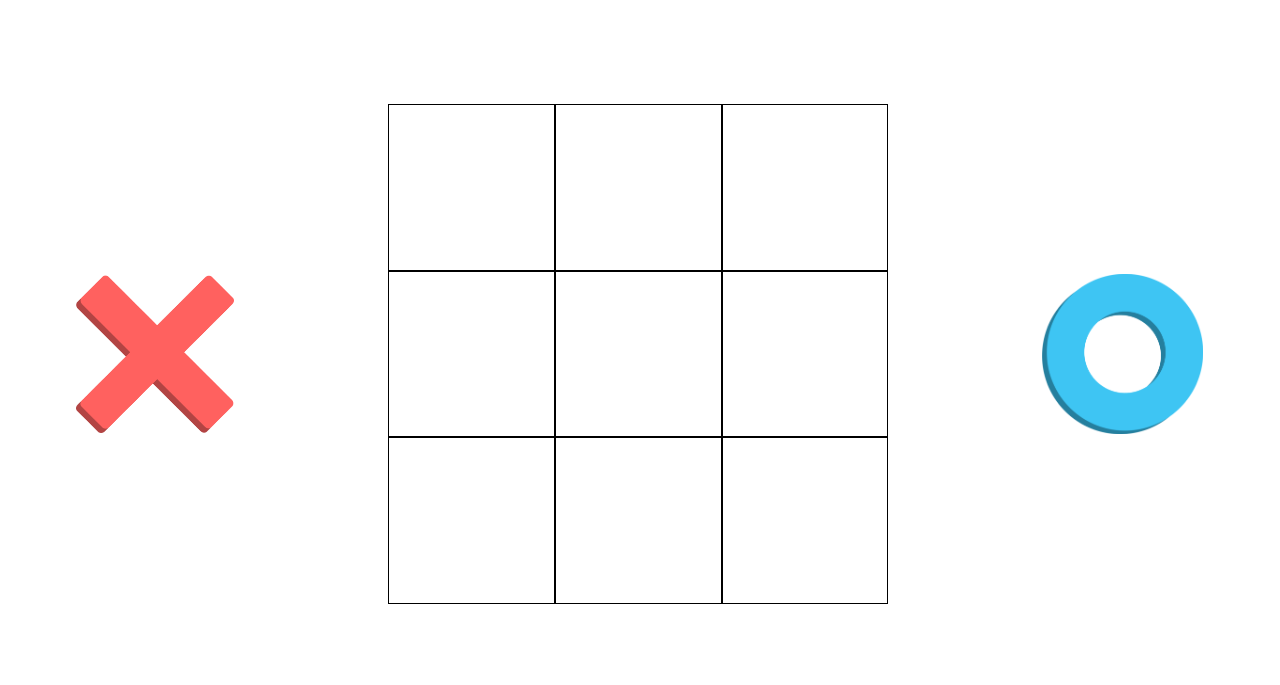
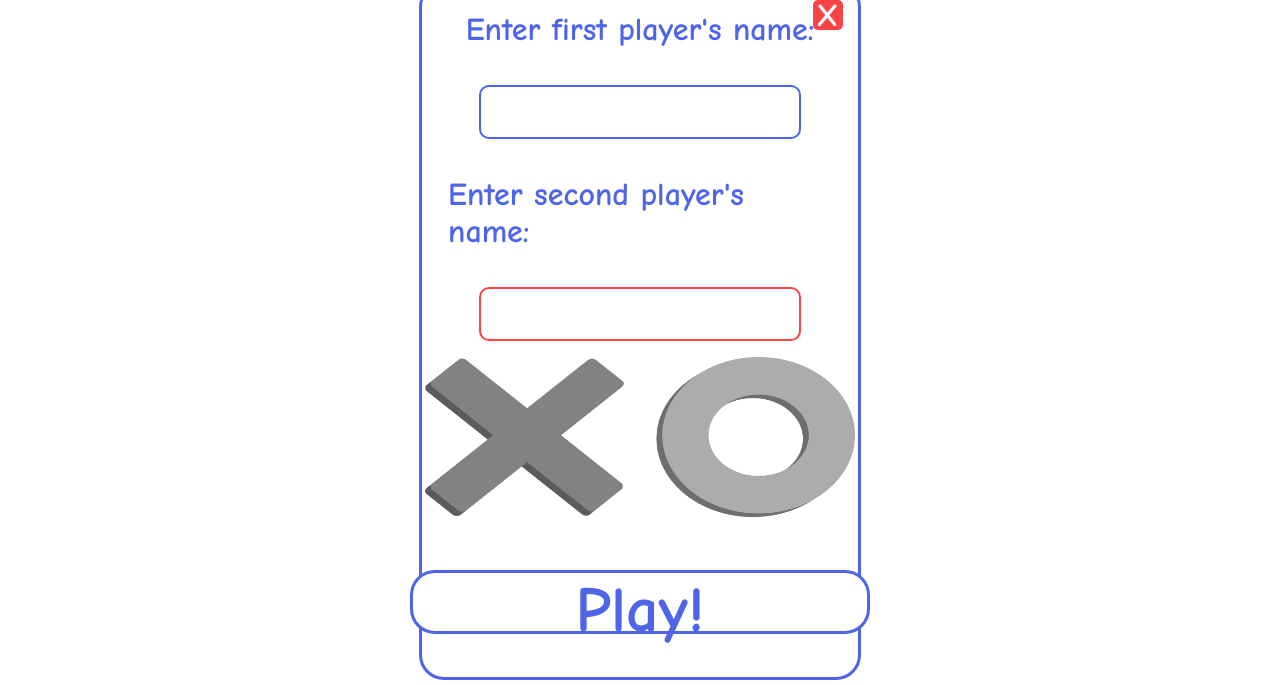
Before and after one commit to vuckoviic/tic-tac-toe, a plain HTML site: page game.html in a window 1280 px wide. Shown: the part 69-754 px from the top of the page. Drawn offline with Linux system fonts and the light colour scheme.

Commit message:
Move dialog to this page

```diff
--- a/game.html
+++ b/game.html
@@ -14,7 +14,28 @@
 
     <div class="game-container">
         <div class="game-main">
-            <p>Aleksa's turn</p>
+            <dialog open>
+                <div id="exit-dialog">X</div>
+                <form action="">
+
+                    <label for="player1name">Enter first player's name:</label> <br>
+                    <input type="text" id="player1name"> <br>
+                    <label for="player2name">Enter second player's name:</label> <br>
+                    <input type="text" id="player2name">
+
+                    <p id="player1ChooseYourSign"></p>
+                    <div class="choose-sign">
+                        <button class="dialogButton chooseSignButton not-selected-sign" type="button"><img src="images/x.png" alt=""></button>
+                        <button class="dialogButton chooseSignButton not-selected-sign" type="button"><img src="images/o.png" alt=""></button>
+                    </div>
+
+                    <button id="dialogPlayButton" class="dialogButton" type="button">Play!</button>
+
+                </form>
+            </dialog>
+
+
+            <!-- <p>Aleksa's turn</p>
             <div class="signs-and-table">
                 <img src="images/x.png" alt="">
                 <div class="table">
@@ -29,7 +50,7 @@
                     <div class="table-cell 33"></div>
                 </div>
                 <img src="images/o.png" alt="">
-            </div>
+            </div> -->
         </div>
 
         <div class="footer">
```
